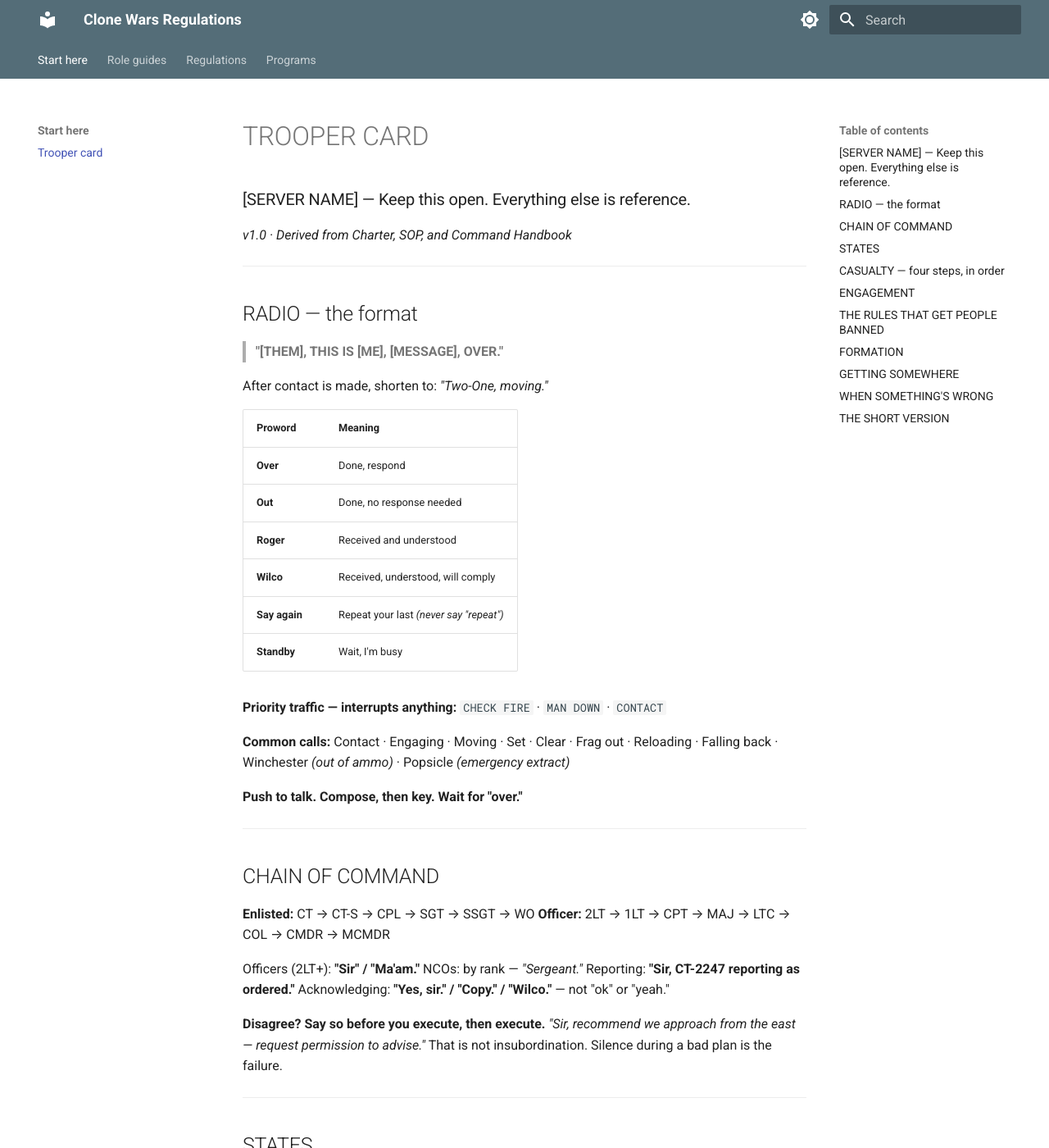
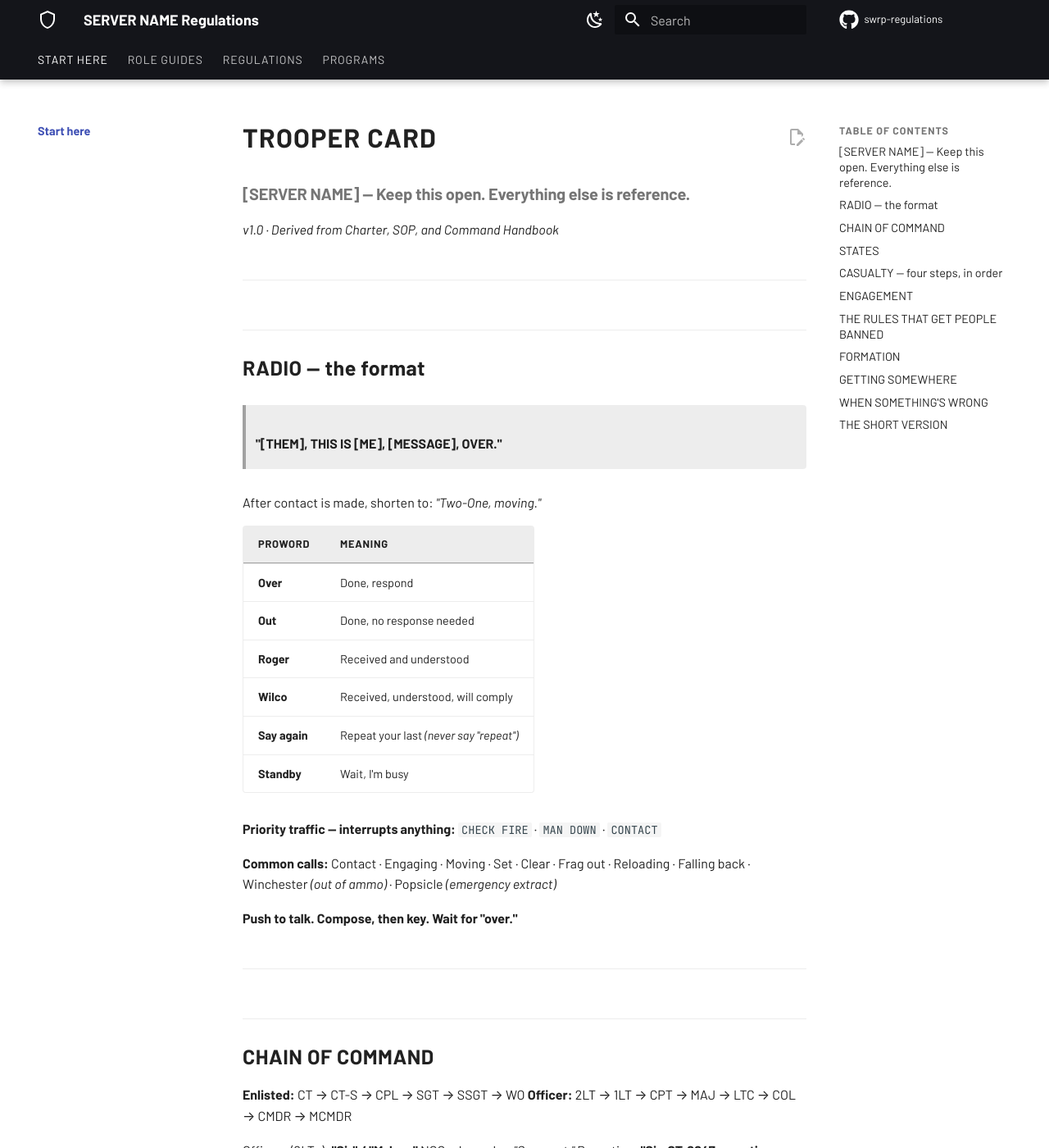
Before and after one commit to DaltonMo/swrp-regulations, an MkDocs documentation site: the page built from docs/index.md, in a window 1280 px wide and 1400 px high. Shown: the whole window at 82% size. Built offline with MkDocs 1.6.1 and Material for MkDocs 9.7.7, drawn with Linux system fonts in a browser that asks for light colours; comment, search, counter and statistics services are not loaded; some of the changed text lies outside the part shown.

Commit message:
adding some styling

```diff
--- /dev/null
+++ b/docs/stylesheets/extra.css
@@ -0,0 +1,172 @@
+/* ============================================================
+   [SERVER NAME] Regulations — custom styling
+   Goal: read like a military manual, not a software doc site.
+   ============================================================ */
+
+/* --- Accent tuning ------------------------------------------------ */
+
+[data-md-color-scheme="slate"] {
+  --md-hue: 220;
+  --md-default-bg-color: hsl(220, 15%, 9%);
+  --md-code-bg-color: hsl(220, 15%, 13%);
+}
+
+/* --- Headings: rules between sections, like a printed manual ------ */
+
+.md-typeset h1 {
+  font-weight: 700;
+  letter-spacing: 0.04em;
+  text-transform: uppercase;
+  color: var(--md-default-fg-color);
+  margin-bottom: 0.4rem;
+}
+
+.md-typeset h2 {
+  font-weight: 600;
+  letter-spacing: 0.02em;
+  border-top: 1px solid var(--md-default-fg-color--lightest);
+  padding-top: 1.4rem;
+  margin-top: 3rem;
+}
+
+.md-typeset h3 {
+  font-weight: 600;
+  color: var(--md-default-fg-color--light);
+}
+
+/* Kill the top rule on the first h2 so the page doesn't open with a line */
+.md-typeset h1 + h2,
+.md-typeset .md-content__inner > h2:first-of-type {
+  border-top: none;
+  margin-top: 1.5rem;
+  padding-top: 0;
+}
+
+/* --- Tables: the workhorse of these documents --------------------- */
+
+.md-typeset table:not([class]) {
+  border: 1px solid var(--md-default-fg-color--lightest);
+  border-radius: 4px;
+  font-size: 0.72rem;
+  line-height: 1.5;
+  box-shadow: none;
+}
+
+.md-typeset table:not([class]) th {
+  background: var(--md-default-fg-color--lightest);
+  color: var(--md-default-fg-color);
+  font-weight: 600;
+  font-size: 0.64rem;
+  letter-spacing: 0.06em;
+  text-transform: uppercase;
+  padding: 0.6rem 0.9rem;
+  border-bottom: 1px solid var(--md-default-fg-color--lighter);
+}
+
+.md-typeset table:not([class]) td {
+  padding: 0.6rem 0.9rem;
+  border-top: 1px solid var(--md-default-fg-color--lightest);
+  vertical-align: top;
+}
+
+.md-typeset table:not([class]) tbody tr:hover {
+  background: var(--md-default-fg-color--lightest);
+  transition: background 120ms;
+}
+
+/* First column of a table is usually the label — weight it */
+.md-typeset table:not([class]) td:first-child {
+  font-weight: 500;
+}
+
+/* --- Blockquotes as field callouts -------------------------------- */
+
+.md-typeset blockquote {
+  border-left: 3px solid var(--md-accent-fg-color);
+  background: var(--md-default-fg-color--lightest);
+  color: var(--md-default-fg-color);
+  padding: 0.9rem 1.1rem;
+  margin: 1.4rem 0;
+  border-radius: 0 4px 4px 0;
+}
+
+.md-typeset blockquote > :last-child {
+  margin-bottom: 0;
+}
+
+/* --- Horizontal rules: section breaks ----------------------------- */
+
+.md-typeset hr {
+  border-bottom: 1px solid var(--md-default-fg-color--lightest);
+  margin: 2.4rem 0;
+}
+
+/* --- Emphasis: bold carries a lot of weight in these docs --------- */
+
+.md-typeset strong {
+  font-weight: 600;
+  color: var(--md-default-fg-color);
+}
+
+/* --- Header and tabs ---------------------------------------------- */
+
+.md-header {
+  border-bottom: 1px solid var(--md-default-fg-color--lightest);
+}
+
+.md-tabs {
+  font-size: 0.68rem;
+  letter-spacing: 0.06em;
+  text-transform: uppercase;
+}
+
+.md-tabs__link {
+  font-weight: 500;
+  opacity: 0.75;
+}
+
+.md-tabs__link--active,
+.md-tabs__link:hover {
+  opacity: 1;
+}
+
+/* --- Sidebar ------------------------------------------------------ */
+
+.md-nav__title {
+  font-size: 0.62rem;
+  letter-spacing: 0.08em;
+  text-transform: uppercase;
+  font-weight: 600;
+}
+
+.md-nav__link {
+  font-size: 0.72rem;
+}
+
+/* --- Grid cards (homepage) ---------------------------------------- */
+
+.md-typeset .grid.cards > ul > li {
+  border: 1px solid var(--md-default-fg-color--lightest);
+  border-radius: 4px;
+  transition: border-color 140ms, transform 140ms;
+}
+
+.md-typeset .grid.cards > ul > li:hover {
+  border-color: var(--md-accent-fg-color);
+  transform: translateY(-2px);
+  box-shadow: none;
+}
+
+/* --- Footer ------------------------------------------------------- */
+
+.md-footer-meta {
+  font-size: 0.66rem;
+}
+
+/* --- Print: these get printed and pinned -------------------------- */
+
+@media print {
+  .md-typeset table:not([class]) { font-size: 0.62rem; }
+  .md-typeset h2 { page-break-after: avoid; }
+  .md-typeset table { page-break-inside: avoid; }
+}
--- a/mkdocs.yml
+++ b/mkdocs.yml
@@ -1,44 +1,74 @@
-site_name: Clone Wars Regulations
+site_name: SERVER NAME Regulations
 site_description: Grand Army of the Republic military roleplay — official regulations
 site_url: https://daltonmo.github.io/swrp-regulations/
 
+repo_url: https://github.com/DaltonMo/swrp-regulations
+repo_name: swrp-regulations
+edit_uri: edit/main/docs/
+
 theme:
   name: material
+  font:
+    text: Barlow
+    code: JetBrains Mono
+  icon:
+    logo: material/shield-outline
+    repo: fontawesome/brands/github
   palette:
+    - media: "(prefers-color-scheme: dark)"
+      scheme: slate
+      primary: black
+      accent: amber
+      toggle:
+        icon: material/weather-sunny
+        name: Switch to light mode
     - media: "(prefers-color-scheme: light)"
       scheme: default
-      primary: blue grey
-      accent: indigo
+      primary: black
+      accent: amber
       toggle:
-        icon: material/brightness-7
+        icon: material/weather-night
         name: Switch to dark mode
-    - media: "(prefers-color-scheme: dark)"
-      scheme: slate
-      primary: blue grey
-      accent: indigo
-      toggle:
-        icon: material/brightness-4
-        name: Switch to light mode
   features:
     - navigation.tabs
+    - navigation.tabs.sticky
     - navigation.sections
+    - navigation.indexes
+    - navigation.tracking
     - navigation.top
     - navigation.instant
+    - navigation.instant.progress
+    - navigation.footer
     - search.suggest
     - search.highlight
+    - search.share
     - content.code.copy
+    - content.action.edit
     - toc.follow
+
+extra_css:
+  - stylesheets/extra.css
 
 markdown_extensions:
   - admonition
   - attr_list
   - md_in_html
   - tables
+  - footnotes
+  - def_list
   - toc:
       permalink: true
+      permalink_title: Link to this section
   - pymdownx.details
   - pymdownx.superfences
   - pymdownx.highlight
+  - pymdownx.keys
+  - pymdownx.caret
+  - pymdownx.mark
+  - pymdownx.tilde
+  - pymdownx.emoji:
+      emoji_index: !!python/name:material.extensions.emoji.twemoji
+      emoji_generator: !!python/name:material.extensions.emoji.to_svg
 
 plugins:
   - search
@@ -68,6 +98,11 @@ extra:
   social:
     - icon: fontawesome/brands/discord
       link: https://discord.gg/YOURINVITE
+      name: Join the Discord
+    - icon: fontawesome/brands/steam
+      link: https://steamcommunity.com/groups/YOURGROUP
+      name: Steam group
+  generator: false
 
 copyright: >
   Unofficial non-commercial Star Wars fan community.
```
